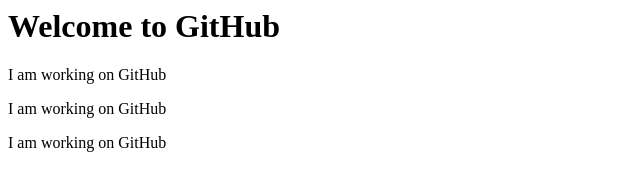
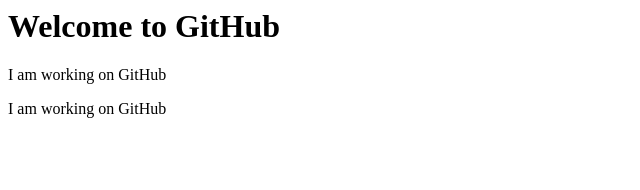
Before and after one commit to talhaaslam/reactcourseera, a website: page index.html in a window 1280 px wide. Shown: the whole page, without its empty margins (0-640 px from the left). Drawn offline with Linux system fonts and the light colour scheme.

Commit message:
my fifth

```diff
--- a/index.html
+++ b/index.html
@@ -4,6 +4,6 @@
     <h1>Welcome to GitHub</h1>
     <p>I am working on GitHub</p>
     <p>I am working on GitHub</p>
-    <p>I am working on GitHub</p>
+
 </body>
 </html>
```
Also changed, not shown: package.json (added, +24 -0 lines), 2 other files.
